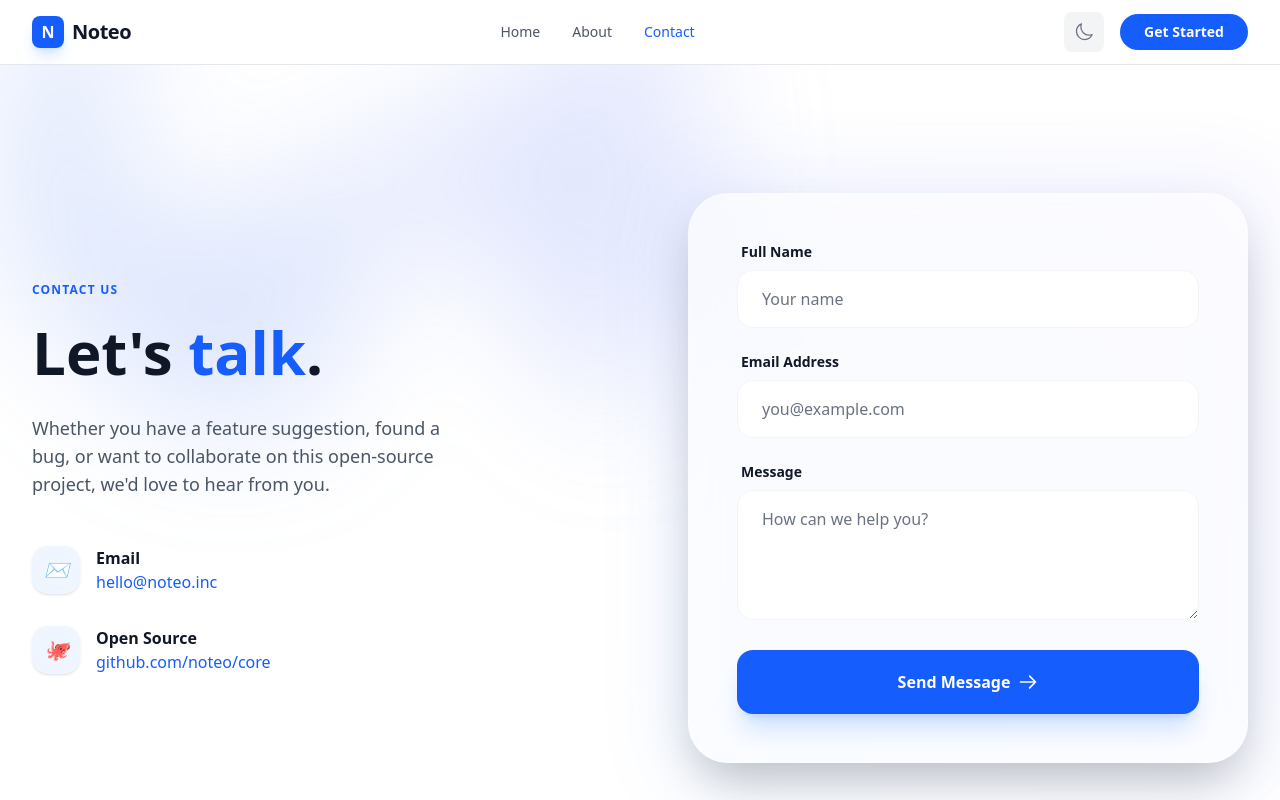
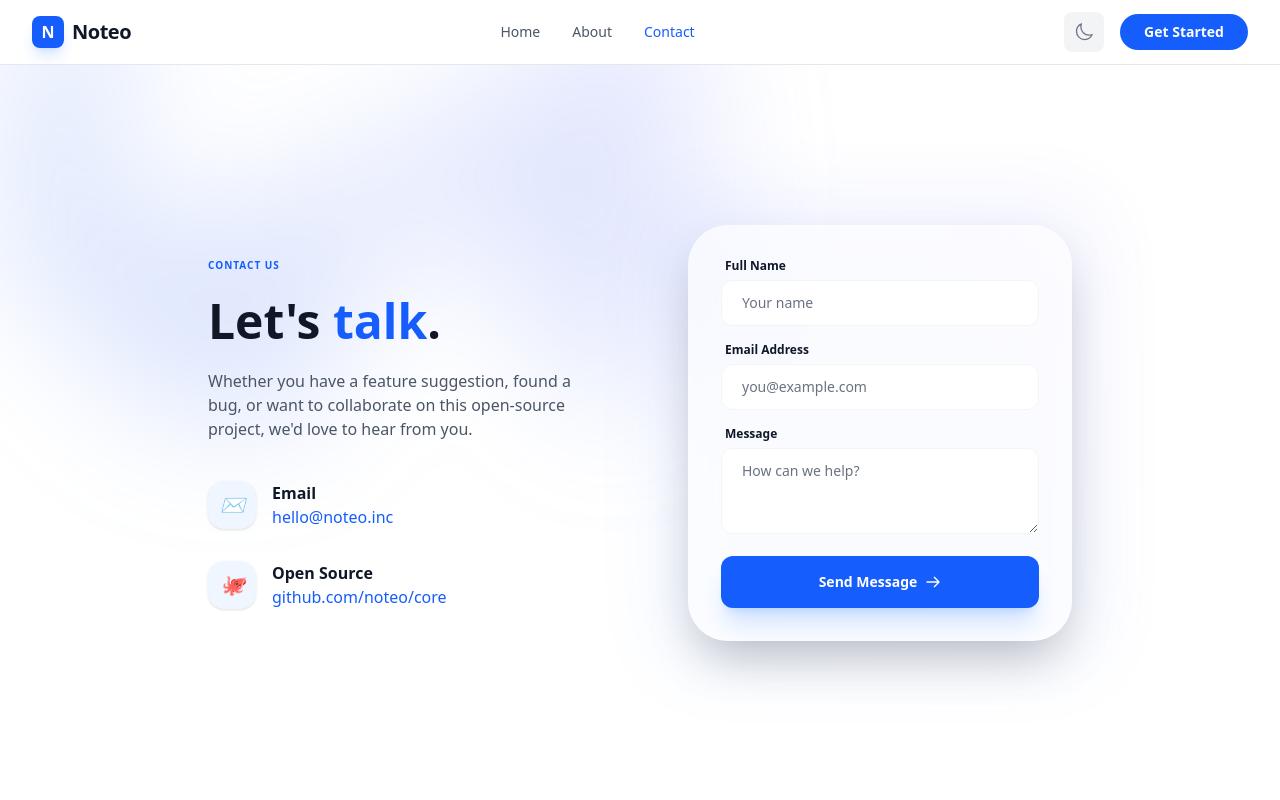
Before and after one commit to RAVELOSONandritiana/noteo, a SvelteKit app: page /contact in a window 1280 px wide. Shown: the top 800 px of the page. Built offline with nearby package versions, Linux system fonts and the light colour scheme.

Commit message:
optimize contact section

```diff
--- a/src/routes/(public)/+page.svelte
+++ b/src/routes/(public)/+page.svelte
@@ -2,8 +2,38 @@
 	import { onMount } from 'svelte';
 	let mounted = $state(false);
 
+	let words = ['Depth.', 'Context.', 'Details.', 'Insights.'];
+	let currentWordIndex = $state(0);
+	let currentText = $state('');
+	let isDeleting = $state(false);
+	let typeSpeed = $state(150);
+
+	function type() {
+		const fullWord = words[currentWordIndex];
+
+		if (isDeleting) {
+			currentText = fullWord.substring(0, currentText.length - 1);
+			typeSpeed = 100;
+		} else {
+			currentText = fullWord.substring(0, currentText.length + 1);
+			typeSpeed = 200;
+		}
+
+		if (!isDeleting && currentText === fullWord) {
+			isDeleting = true;
+			typeSpeed = 2000; // Pause at end
+		} else if (isDeleting && currentText === '') {
+			isDeleting = false;
+			currentWordIndex = (currentWordIndex + 1) % words.length;
+			typeSpeed = 500;
+		}
+
+		setTimeout(type, typeSpeed);
+	}
+
 	onMount(() => {
 		mounted = true;
+		type();
 	});
 </script>
 
@@ -45,10 +75,7 @@
 				<h1
 					class="mx-auto max-w-4xl text-5xl leading-[1.15] font-black tracking-tight text-gray-900 sm:text-6xl dark:text-white"
 				>
-					Note the <span
-						class="bg-gradient-to-r from-blue-600 via-indigo-500 to-purple-600 bg-clip-text text-transparent"
-						>Essential</span
-					>. <br />Let AI handle the Depth.
+					Note the <span class="bg-gradient-to-r from-blue-600 via-indigo-500 to-purple-600 bg-clip-text text-transparent">Essential</span>. <br />Let AI handle the <span class="text-blue-600 dark:text-blue-400 border-r-4 border-blue-600 dark:border-blue-400 pr-1 animate-pulse">{currentText}</span>
 				</h1>
 				<p class="mx-auto mt-6 max-w-xl text-lg leading-relaxed text-gray-600 dark:text-gray-400">
 					Focus on the speaker, not the keyboard. Capture key points during live sessions and let
--- a/src/routes/(public)/contact/+page.svelte
+++ b/src/routes/(public)/contact/+page.svelte
@@ -2,7 +2,9 @@
 	let formState = $state({ name: '', email: '', message: '' });
 </script>
 
-<div class="relative isolate overflow-hidden py-24 sm:py-32">
+<div
+	class="relative isolate flex min-h-[calc(100vh-64px)] items-center overflow-hidden py-12 sm:py-16"
+>
 	<!-- Decorative background -->
 	<div class="absolute inset-0 -z-10 bg-white transition-colors duration-500 dark:bg-gray-950">
 		<div
@@ -20,11 +22,13 @@
 		<div class="grid grid-cols-1 items-center gap-24 lg:grid-cols-2">
 			<!-- Contact Content -->
 			<div>
-				<h2 class="mb-6 text-xs font-bold tracking-widest text-blue-600 uppercase">Contact Us</h2>
-				<h1 class="mb-8 text-4xl font-black text-gray-900 sm:text-6xl dark:text-white">
+				<h2 class="mb-6 text-[10px] font-bold tracking-widest text-blue-600 uppercase">
+					Contact Us
+				</h2>
+				<h1 class="mb-6 text-3xl font-black text-gray-900 sm:text-5xl dark:text-white">
 					Let's <span class="text-blue-600">talk</span>.
 				</h1>
-				<p class="mb-12 max-w-md text-lg text-gray-600 dark:text-gray-400">
+				<p class="mb-10 max-w-sm text-base text-gray-600 dark:text-gray-400">
 					Whether you have a feature suggestion, found a bug, or want to collaborate on this
 					open-source project, we'd love to hear from you.
 				</p>
@@ -61,57 +65,57 @@
 					class="absolute -inset-4 rounded-3xl bg-gradient-to-tr from-blue-500 to-indigo-500 opacity-10 blur-2xl"
 				></div>
 				<div
-					class="relative rounded-[2.5rem] border border-white/20 bg-white/70 p-8 shadow-2xl backdrop-blur-xl sm:p-12 dark:border-white/10 dark:bg-gray-900/70"
+					class="relative rounded-[2.5rem] border border-white/20 bg-white/70 p-6 shadow-2xl backdrop-blur-xl sm:p-8 dark:border-white/10 dark:bg-gray-900/70"
 				>
-					<form action="#" method="POST" class="space-y-6">
+					<form action="#" method="POST" class="space-y-4">
 						<div>
 							<label
 								for="name"
-								class="mb-2 ml-1 block text-sm font-bold text-gray-900 dark:text-white"
+								class="mb-1.5 ml-1 block text-xs font-bold text-gray-900 dark:text-white"
 								>Full Name</label
 							>
 							<input
 								type="text"
 								id="name"
 								bind:value={formState.name}
-								class="w-full rounded-2xl border border-gray-100 bg-white px-6 py-4 transition-all outline-none focus:border-transparent focus:ring-2 focus:ring-blue-600 dark:border-gray-800 dark:bg-gray-950"
+								class="w-full rounded-xl border border-gray-100 bg-white px-5 py-3 text-sm transition-all outline-none focus:border-transparent focus:ring-2 focus:ring-blue-600 dark:border-gray-800 dark:bg-gray-950"
 								placeholder="Your name"
 							/>
 						</div>
 						<div>
 							<label
 								for="email"
-								class="mb-2 ml-1 block text-sm font-bold text-gray-900 dark:text-white"
+								class="mb-1.5 ml-1 block text-xs font-bold text-gray-900 dark:text-white"
 								>Email Address</label
 							>
 							<input
 								type="email"
 								id="email"
 								bind:value={formState.email}
-								class="w-full rounded-2xl border border-gray-100 bg-white px-6 py-4 transition-all outline-none focus:border-transparent focus:ring-2 focus:ring-blue-600 dark:border-gray-800 dark:bg-gray-950"
+								class="w-full rounded-xl border border-gray-100 bg-white px-5 py-3 text-sm transition-all outline-none focus:border-transparent focus:ring-2 focus:ring-blue-600 dark:border-gray-800 dark:bg-gray-950"
 								placeholder="you@example.com"
 							/>
 						</div>
 						<div>
 							<label
 								for="message"
-								class="mb-2 ml-1 block text-sm font-bold text-gray-900 dark:text-white"
+								class="mb-1.5 ml-1 block text-xs font-bold text-gray-900 dark:text-white"
 								>Message</label
 							>
 							<textarea
 								id="message"
-								rows="4"
+								rows="3"
 								bind:value={formState.message}
-								class="w-full rounded-2xl border border-gray-100 bg-white px-6 py-4 transition-all outline-none focus:border-transparent focus:ring-2 focus:ring-blue-600 dark:border-gray-800 dark:bg-gray-950"
-								placeholder="How can we help you?"
+								class="w-full rounded-xl border border-gray-100 bg-white px-5 py-3 text-sm transition-all outline-none focus:border-transparent focus:ring-2 focus:ring-blue-600 dark:border-gray-800 dark:bg-gray-950"
+								placeholder="How can we help?"
 							></textarea>
 						</div>
 						<button
 							type="submit"
-							class="flex w-full items-center justify-center gap-2 rounded-2xl bg-blue-600 py-5 font-black text-white shadow-xl shadow-blue-500/20 transition-all hover:scale-[1.02] hover:bg-blue-700 active:scale-95"
+							class="flex w-full items-center justify-center gap-2 rounded-xl bg-blue-600 py-4 text-sm font-black text-white shadow-xl shadow-blue-500/20 transition-all hover:scale-[1.01] hover:bg-blue-700 active:scale-95"
 						>
 							Send Message
-							<svg class="h-5 w-5" fill="none" viewBox="0 0 24 24" stroke="currentColor"
+							<svg class="h-4 w-4" fill="none" viewBox="0 0 24 24" stroke="currentColor"
 								><path
 									stroke-linecap="round"
 									stroke-linejoin="round"
```
